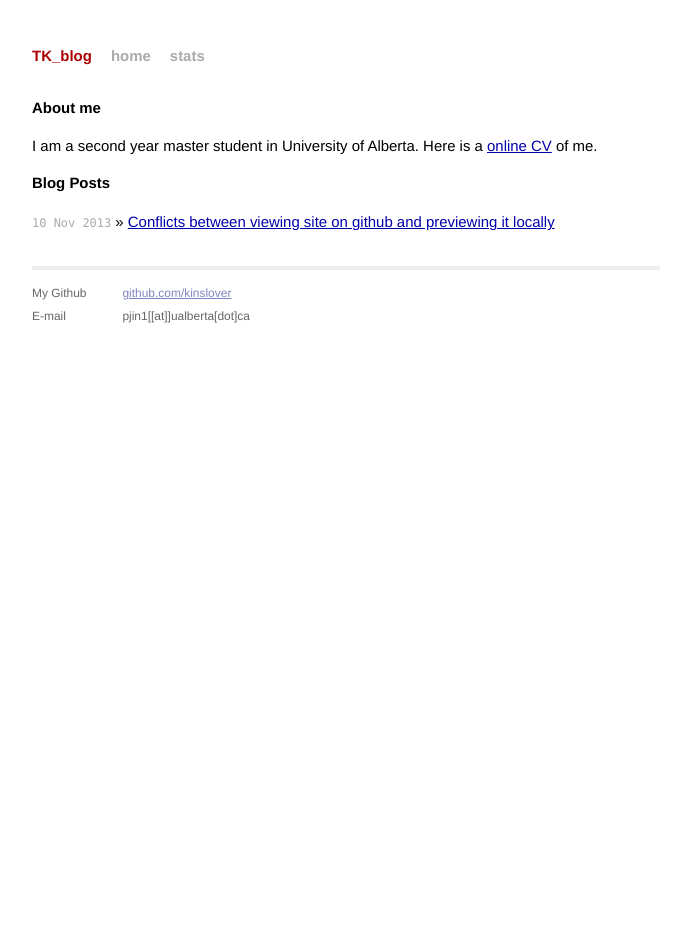
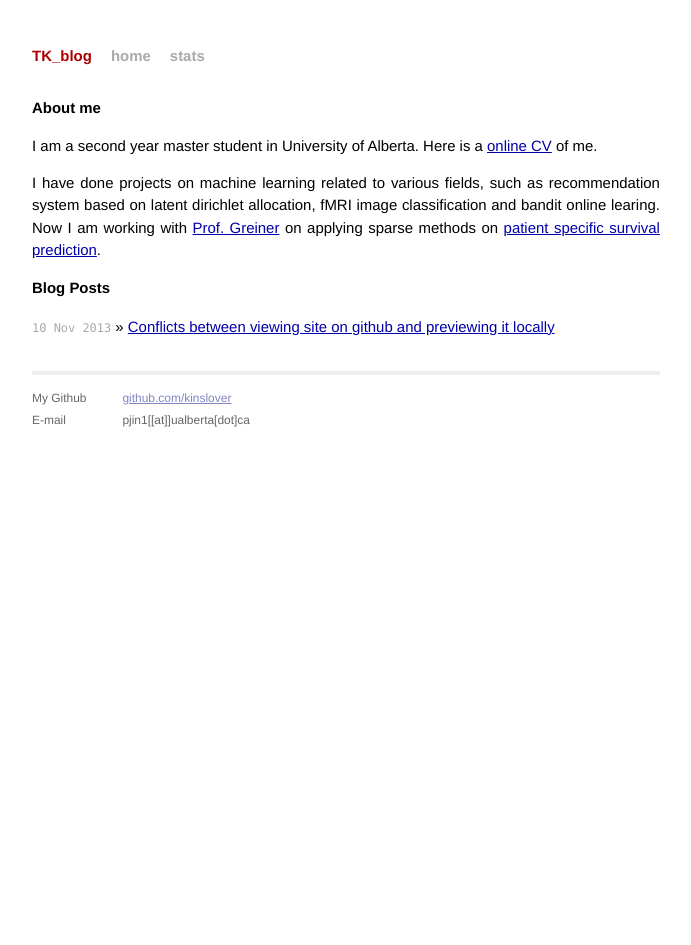
Before and after one commit to kinslover/TK_blog, a Jekyll site: the page built from index.html, in a window 1280 px wide. Shown: the whole page, without its empty margins (294-985 px from the left). Built offline with Jekyll 4.4.1, drawn with Linux system fonts in a browser that asks for light colours.

Commit message:
Main page modification

```diff
--- a/index.html
+++ b/index.html
@@ -6,7 +6,8 @@ title: TK's Blog
 <div id="home">
 
         <h1>About me</h1>
-        <p>I am a second year master student in University of Alberta. Here is a <a href="http://webdocs.cs.ualberta.ca/~pjin1/">online CV</a> of me.</p>
+        <p>I am a second year master student in University of Alberta. Here is a <a href="http://webdocs.cs.ualberta.ca/~pjin1/">online CV</a> of me. </p> <p>I have done projects on machine learning related to various fields, such as recommendation system based on latent dirichlet allocation, fMRI image classification and bandit online learing. Now I am working with <a href="http://webdocs.cs.ualberta.ca/~greiner/">Prof. Greiner</a> on applying sparse methods on <a href="http://pssp.srv.ualberta.ca/">patient specific survival prediction</a>.</p>
+
 
         <h1>Blog Posts</h1>
         <ul class="posts">
```
Also changed, not shown: 1 other file.
